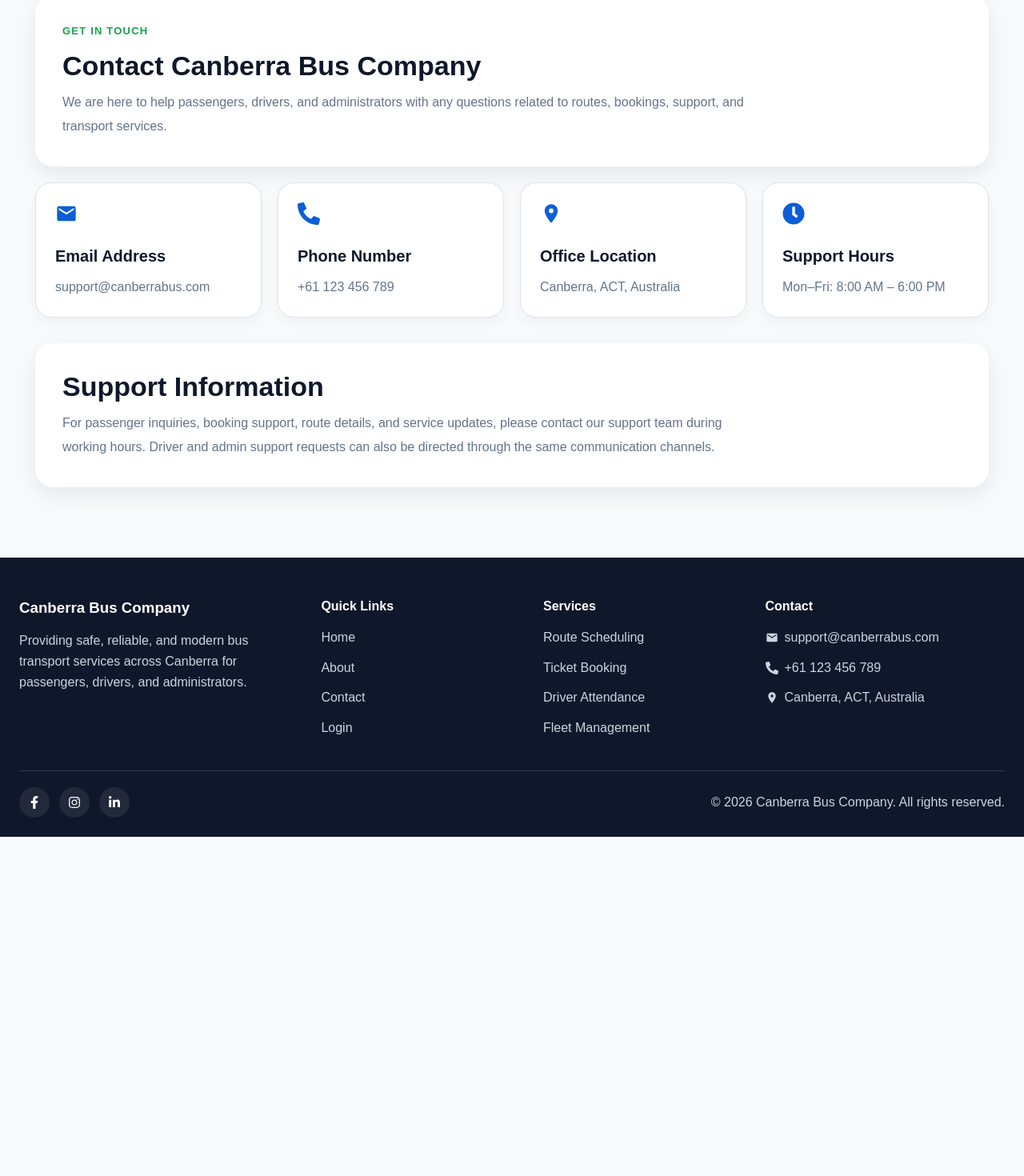
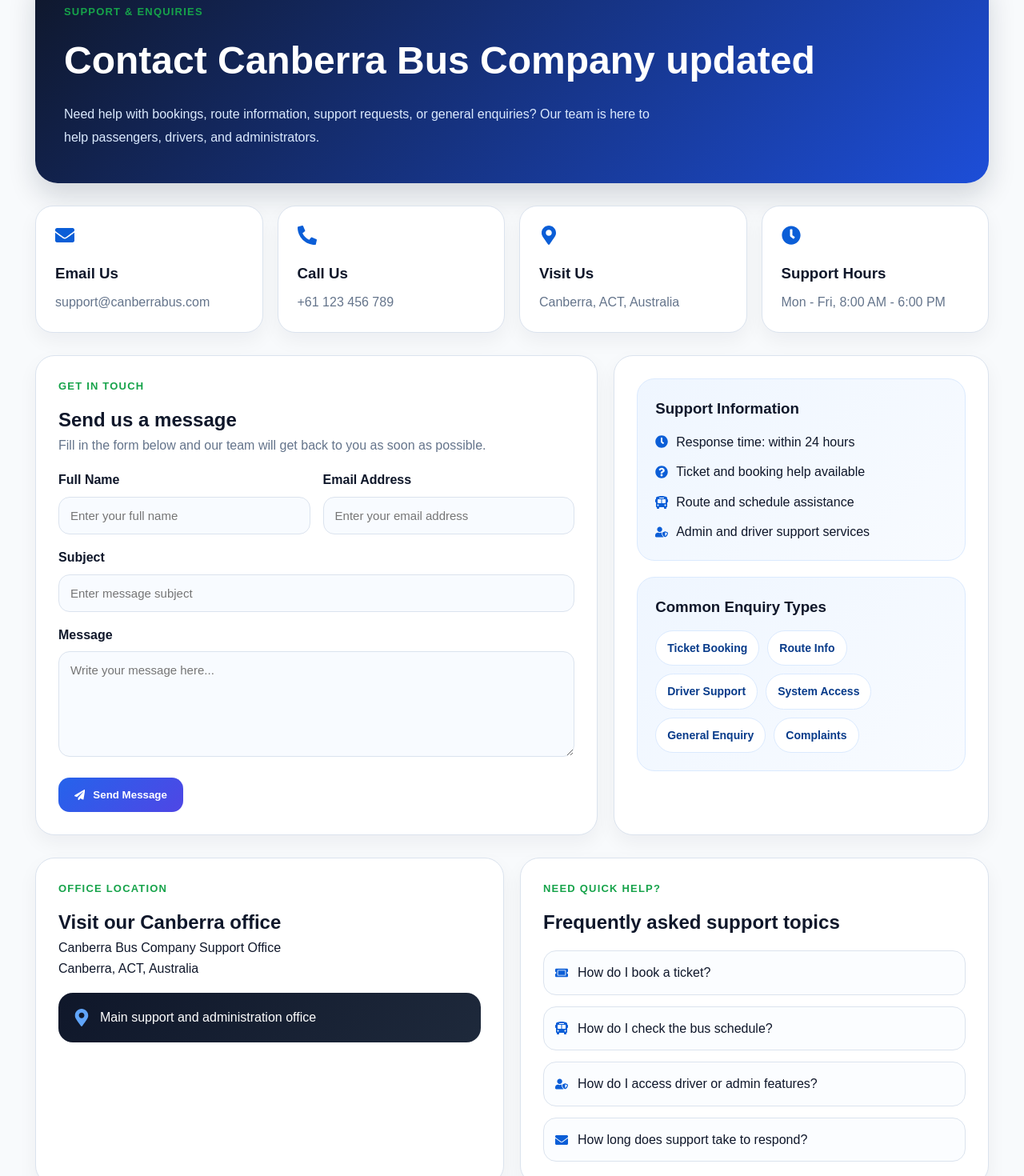
Before and after one commit to Saroj-Giri-1738/Canberra-bus, a React (Vite) app: page /contact in a window 1280 px wide. Shown: the part 140-1610 px from the top of the page at 80% size. Before the commit the page ends 1186 px from the top, so only its background shows below. Built offline with nearby package versions, Linux system fonts and the light colour scheme.

Commit message:
test contact update

```diff
--- a/src/pages/public/Contact.tsx
+++ b/src/pages/public/Contact.tsx
@@ -1,53 +1,178 @@
-import { MdEmail, MdLocationOn } from "react-icons/md";
-import { FaPhoneAlt, FaClock } from "react-icons/fa";
+import {
+  FaEnvelope,
+  FaPhoneAlt,
+  FaMapMarkerAlt,
+  FaClock,
+  FaQuestionCircle,
+  FaBusAlt,
+  FaUserShield,
+  FaTicketAlt,
+  FaPaperPlane,
+} from "react-icons/fa";
 
 export default function Contact() {
   return (
     <div className="contact-page">
-      <section className="contact-hero">
-        <p className="eyebrow">Get in touch</p>
-        <h1>Contact Canberra Bus Company</h1>
-        <p className="section-text">
-          We are here to help passengers, drivers, and administrators with any
-          questions related to routes, bookings, support, and transport
-          services.
-        </p>
+      {/* HERO */}
+      <section className="contact-hero-section">
+        <div className="contact-hero-content">
+          <p className="eyebrow">Support & enquiries</p>
+          <h1>Contact Canberra Bus Company updated</h1>
+          <p className="contact-hero-text">
+            Need help with bookings, route information, support requests, or
+            general enquiries? Our team is here to help passengers, drivers,
+            and administrators.
+          </p>
+        </div>
       </section>
 
-      <div className="feature-grid">
-        <div className="feature-card">
-          <MdEmail className="feature-icon" />
-          <h3>Email Address</h3>
+      {/* CONTACT INFO CARDS */}
+      <section className="contact-info-grid">
+        <div className="contact-info-card">
+          <FaEnvelope className="contact-info-icon" />
+          <h3>Email Us</h3>
           <p>support@canberrabus.com</p>
         </div>
 
-        <div className="feature-card">
-          <FaPhoneAlt className="feature-icon" />
-          <h3>Phone Number</h3>
+        <div className="contact-info-card">
+          <FaPhoneAlt className="contact-info-icon" />
+          <h3>Call Us</h3>
           <p>+61 123 456 789</p>
         </div>
 
-        <div className="feature-card">
-          <MdLocationOn className="feature-icon" />
-          <h3>Office Location</h3>
+        <div className="contact-info-card">
+          <FaMapMarkerAlt className="contact-info-icon" />
+          <h3>Visit Us</h3>
           <p>Canberra, ACT, Australia</p>
         </div>
 
-        <div className="feature-card">
-          <FaClock className="feature-icon" />
+        <div className="contact-info-card">
+          <FaClock className="contact-info-icon" />
           <h3>Support Hours</h3>
-          <p>Mon–Fri: 8:00 AM – 6:00 PM</p>
+          <p>Mon - Fri, 8:00 AM - 6:00 PM</p>
         </div>
-      </div>
+      </section>
 
-      <section className="info-section">
-        <h2>Support Information</h2>
-        <p className="section-text">
-          For passenger inquiries, booking support, route details, and service
-          updates, please contact our support team during working hours. Driver
-          and admin support requests can also be directed through the same
-          communication channels.
-        </p>
+      {/* FORM + SUPPORT PANEL */}
+      <section className="contact-main-grid">
+        <div className="contact-form-panel">
+          <p className="eyebrow">Get in touch</p>
+          <h2>Send us a message</h2>
+          <p className="contact-panel-text">
+            Fill in the form below and our team will get back to you as soon as
+            possible.
+          </p>
+
+          <form className="contact-form">
+            <div className="contact-form-grid">
+              <div className="contact-form-group">
+                <label>Full Name</label>
+                <input type="text" placeholder="Enter your full name" />
+              </div>
+
+              <div className="contact-form-group">
+                <label>Email Address</label>
+                <input type="email" placeholder="Enter your email address" />
+              </div>
+
+              <div className="contact-form-group full-width">
+                <label>Subject</label>
+                <input type="text" placeholder="Enter message subject" />
+              </div>
+
+              <div className="contact-form-group full-width">
+                <label>Message</label>
+                <textarea
+                  placeholder="Write your message here..."
+                  rows={6}
+                ></textarea>
+              </div>
+            </div>
+
+            <button type="submit" className="contact-submit-btn">
+              <FaPaperPlane />
+              Send Message
+            </button>
+          </form>
+        </div>
+
+        <div className="contact-side-panel">
+          <div className="contact-help-card">
+            <h3>Support Information</h3>
+            <div className="contact-help-list">
+              <div className="contact-help-item">
+                <FaClock />
+                <span>Response time: within 24 hours</span>
+              </div>
+              <div className="contact-help-item">
+                <FaQuestionCircle />
+                <span>Ticket and booking help available</span>
+              </div>
+              <div className="contact-help-item">
+                <FaBusAlt />
+                <span>Route and schedule assistance</span>
+              </div>
+              <div className="contact-help-item">
+                <FaUserShield />
+                <span>Admin and driver support services</span>
+              </div>
+            </div>
+          </div>
+
+          <div className="contact-help-card">
+            <h3>Common Enquiry Types</h3>
+            <div className="contact-enquiry-tags">
+              <span>Ticket Booking</span>
+              <span>Route Info</span>
+              <span>Driver Support</span>
+              <span>System Access</span>
+              <span>General Enquiry</span>
+              <span>Complaints</span>
+            </div>
+          </div>
+        </div>
+      </section>
+
+      {/* LOCATION + FAQ */}
+      <section className="contact-bottom-grid">
+        <div className="contact-location-card">
+          <p className="eyebrow">Office location</p>
+          <h2>Visit our Canberra office</h2>
+          <p>
+            Canberra Bus Company Support Office
+            <br />
+            Canberra, ACT, Australia
+          </p>
+
+          <div className="location-box">
+            <FaMapMarkerAlt className="location-icon" />
+            <span>Main support and administration office</span>
+          </div>
+        </div>
+
+        <div className="contact-faq-card">
+          <p className="eyebrow">Need quick help?</p>
+          <h2>Frequently asked support topics</h2>
+
+          <div className="faq-list">
+            <div className="faq-item">
+              <FaTicketAlt />
+              <span>How do I book a ticket?</span>
+            </div>
+            <div className="faq-item">
+              <FaBusAlt />
+              <span>How do I check the bus schedule?</span>
+            </div>
+            <div className="faq-item">
+              <FaUserShield />
+              <span>How do I access driver or admin features?</span>
+            </div>
+            <div className="faq-item">
+              <FaEnvelope />
+              <span>How long does support take to respond?</span>
+            </div>
+          </div>
+        </div>
       </section>
     </div>
   );
--- a/styles/global.css
+++ b/styles/global.css
@@ -223,13 +223,7 @@ a {
 }
 
 .info-section,
-.contact-hero {
-  margin-top: 32px;
-  background: var(--white);
-  padding: 34px;
-  border-radius: 22px;
-  box-shadow: var(--shadow);
-}
+
 
 .light-section {
   background: var(--section);
@@ -241,12 +235,7 @@ a {
 
 .section-heading h2,
 .info-section h2,
-.contact-hero h1 {
-  font-size: 34px;
-  line-height: 1.2;
-  margin-bottom: 10px;
-  color: var(--dark);
-}
+
 
 .section-text {
   max-width: 880px;
@@ -929,7 +918,7 @@ a {
   }
 
   .info-section,
-  .contact-hero,
+
   .about-section,
   .split-section,
   .form-card,
@@ -1782,7 +1771,7 @@ body {
 
   .home-panel,
   .info-section,
-  .contact-hero,
+
   .split-section,
   .about-section,
   .form-card {
@@ -1803,3 +1792,274 @@ body {
     justify-content: flex-end;
   }
 }
+/* ===== CONTACT PAGE ===== */
+
+.contact-page {
+  display: flex;
+  flex-direction: column;
+  gap: 28px;
+}
+
+.contact-hero-section {
+  background: linear-gradient(135deg, #0f172a, #1d4ed8);
+  color: white;
+  border-radius: 28px;
+  padding: 42px 36px;
+  box-shadow: 0 16px 34px rgba(15, 23, 42, 0.16);
+}
+
+.contact-hero-content h1 {
+  color: white;
+  font-size: 3rem;
+  margin: 10px 0 14px;
+}
+
+.contact-hero-text {
+  color: #dbeafe;
+  max-width: 760px;
+  line-height: 1.8;
+}
+
+.contact-info-grid {
+  display: grid;
+  grid-template-columns: repeat(4, 1fr);
+  gap: 18px;
+}
+
+.contact-info-card {
+  background: white;
+  border: 1px solid var(--border);
+  border-radius: 22px;
+  padding: 24px;
+  box-shadow: 0 10px 24px rgba(15, 23, 42, 0.05);
+  transition: 0.2s ease;
+}
+
+.contact-info-card:hover {
+  transform: translateY(-4px);
+  box-shadow: 0 16px 28px rgba(15, 23, 42, 0.08);
+}
+
+.contact-info-icon {
+  font-size: 24px;
+  color: var(--primary);
+  margin-bottom: 14px;
+}
+
+.contact-info-card h3 {
+  margin-bottom: 8px;
+}
+
+.contact-info-card p {
+  color: var(--muted);
+  margin: 0;
+}
+
+.contact-main-grid {
+  display: grid;
+  grid-template-columns: 1.2fr 0.8fr;
+  gap: 20px;
+}
+
+.contact-form-panel,
+.contact-side-panel,
+.contact-location-card,
+.contact-faq-card {
+  background: white;
+  border-radius: 24px;
+  padding: 28px;
+  border: 1px solid var(--border);
+  box-shadow: 0 10px 24px rgba(15, 23, 42, 0.05);
+}
+
+.contact-panel-text {
+  color: var(--muted);
+  margin-bottom: 18px;
+}
+
+.contact-form {
+  margin-top: 10px;
+}
+
+.contact-form-grid {
+  display: grid;
+  grid-template-columns: repeat(2, 1fr);
+  gap: 16px;
+}
+
+.contact-form-group label {
+  display: block;
+  margin-bottom: 8px;
+  font-weight: 700;
+  color: var(--dark);
+}
+
+.contact-form-group input,
+.contact-form-group textarea {
+  width: 100%;
+  border: 1px solid #dbe3ee;
+  border-radius: 14px;
+  padding: 14px;
+  font-size: 15px;
+  font-family: inherit;
+  outline: none;
+  background: #f8fbff;
+  box-sizing: border-box;
+  resize: vertical;
+}
+
+.contact-form-group input:focus,
+.contact-form-group textarea:focus {
+  border-color: #3b82f6;
+  background: white;
+  box-shadow: 0 0 0 4px rgba(59, 130, 246, 0.12);
+}
+
+.full-width {
+  grid-column: 1 / -1;
+}
+
+.contact-submit-btn {
+  margin-top: 18px;
+  border: none;
+  border-radius: 14px;
+  padding: 14px 20px;
+  font-weight: 700;
+  font-family: inherit;
+  display: inline-flex;
+  align-items: center;
+  justify-content: center;
+  gap: 10px;
+  cursor: pointer;
+  transition: 0.2s ease;
+  background: linear-gradient(135deg, #2563eb, #4f46e5);
+  color: white;
+}
+
+.contact-submit-btn:hover {
+  transform: translateY(-2px);
+  box-shadow: 0 12px 22px rgba(37, 99, 235, 0.18);
+}
+
+.contact-side-panel {
+  display: flex;
+  flex-direction: column;
+  gap: 20px;
+}
+
+.contact-help-card {
+  background: linear-gradient(135deg, #eff6ff, #f8fbff);
+  border: 1px solid #dbeafe;
+  border-radius: 22px;
+  padding: 22px;
+}
+
+.contact-help-card h3 {
+  margin-bottom: 14px;
+}
+
+.contact-help-list {
+  display: flex;
+  flex-direction: column;
+  gap: 12px;
+}
+
+.contact-help-item {
+  display: flex;
+  align-items: center;
+  gap: 10px;
+  color: var(--dark);
+}
+
+.contact-help-item svg {
+  color: var(--primary);
+}
+
+.contact-enquiry-tags {
+  display: flex;
+  flex-wrap: wrap;
+  gap: 10px;
+}
+
+.contact-enquiry-tags span {
+  background: white;
+  border: 1px solid #dbeafe;
+  color: var(--primary-dark);
+  border-radius: 999px;
+  padding: 10px 14px;
+  font-size: 14px;
+  font-weight: 600;
+}
+
+.contact-bottom-grid {
+  display: grid;
+  grid-template-columns: 1fr 1fr;
+  gap: 20px;
+}
+
+.location-box {
+  margin-top: 18px;
+  background: linear-gradient(135deg, #0f172a, #1e293b);
+  border-radius: 18px;
+  padding: 18px;
+  color: white;
+  display: flex;
+  align-items: center;
+  gap: 12px;
+}
+
+.location-icon {
+  color: #60a5fa;
+  font-size: 22px;
+}
+
+.faq-list {
+  display: flex;
+  flex-direction: column;
+  gap: 14px;
+  margin-top: 16px;
+}
+
+.faq-item {
+  display: flex;
+  align-items: center;
+  gap: 12px;
+  border: 1px solid var(--border);
+  border-radius: 16px;
+  padding: 14px;
+  background: #fbfdff;
+}
+
+.faq-item svg {
+  color: var(--primary);
+}
+
+@media (max-width: 1100px) {
+  .contact-info-grid {
+    grid-template-columns: repeat(2, 1fr);
+  }
+
+  .contact-main-grid,
+  .contact-bottom-grid {
+    grid-template-columns: 1fr;
+  }
+}
+
+@media (max-width: 700px) {
+  .contact-info-grid,
+  .contact-form-grid {
+    grid-template-columns: 1fr;
+  }
+
+  .contact-hero-section,
+  .contact-form-panel,
+  .contact-side-panel,
+  .contact-location-card,
+  .contact-faq-card {
+    padding: 22px;
+  }
+
+  .contact-hero-content h1 {
+    font-size: 2.2rem;
+  }
+}
```
